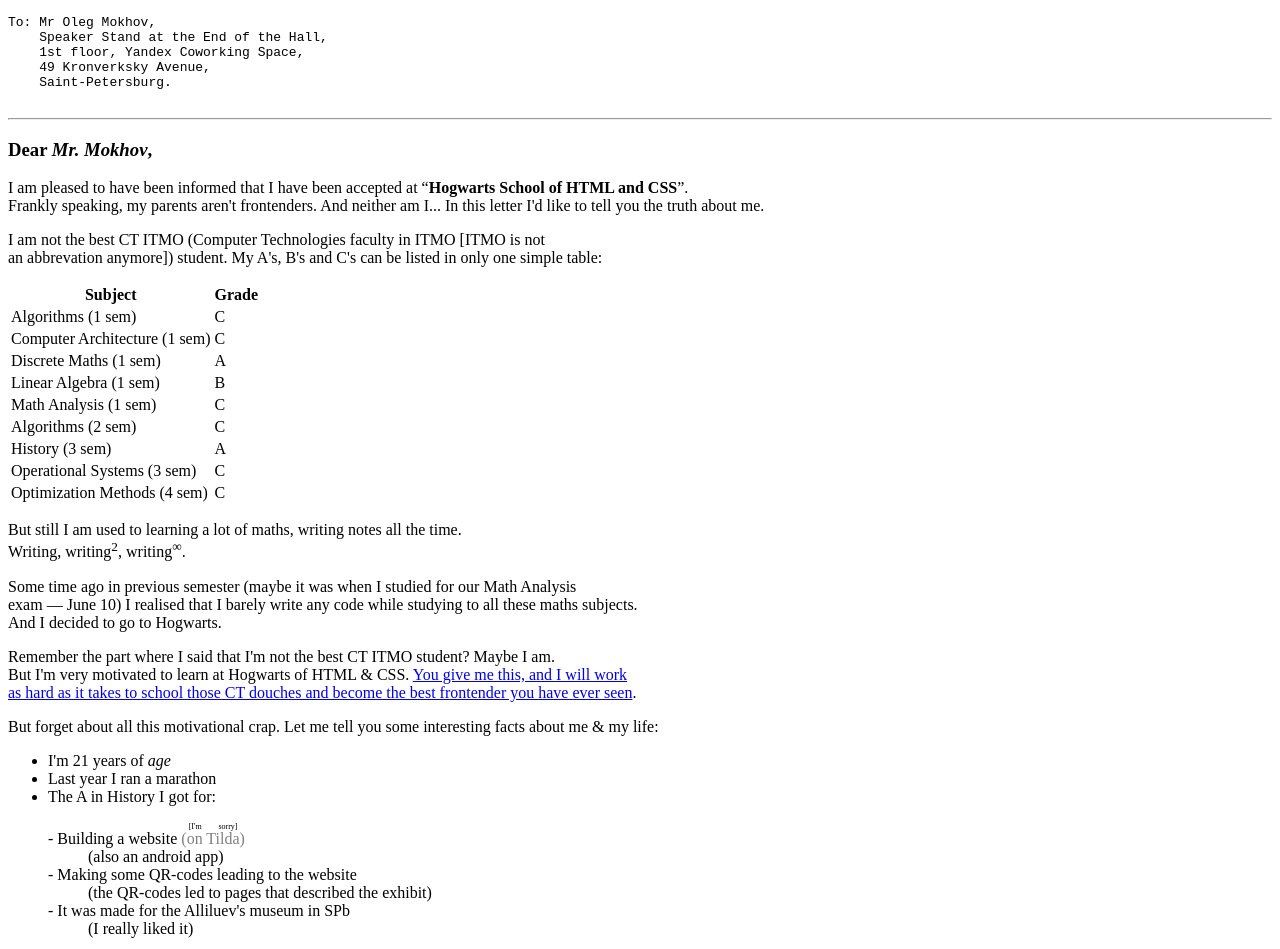
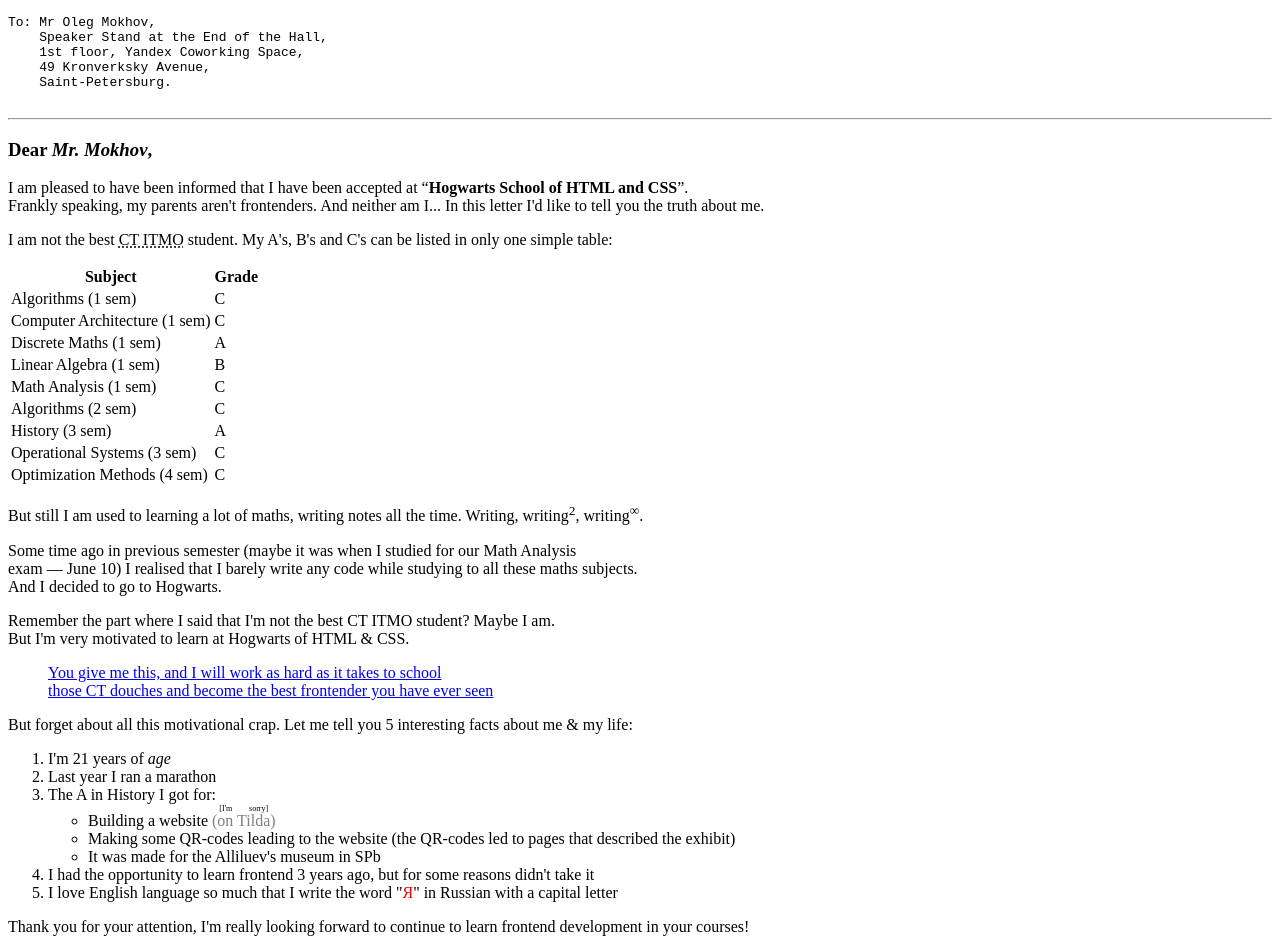
Before and after one commit to itmo-2024/task1, a plain HTML site: page index.html in a window 1280 px wide. Shown: the part 50-999 px from the top of the page. Drawn offline with Linux system fonts and the light colour scheme.

Commit message:
Update index.html
Fixed: добавил title в abbr, сделал alt-текст у подписи более понятным, исправил dd-dt и вообще весь список на ol-ul.
Добавил blackquote для цитаты.
Сделал букву "Я" красной.

```diff
--- a/index.html
+++ b/index.html
@@ -6,13 +6,10 @@
     <title>Letter to Hogwarts - Artyom Shvetsov</title>
 </head>
 <body>
-    <!-- <header>
-        <h1>Letter to Hogwarts</h1>
-    </header> -->
     <main>
         <header>
             <figure>
-                <img src="hogwarts-logo.png" alt="hogwarts-logo" width="150">
+                <img src="hogwarts-logo.png" alt="Hogwarts logo" width="150">
             </figure>
         </header>
 
@@ -35,7 +32,8 @@
                 </h3>
 
                 <p>
-                    I am pleased to have been informed that I have been accepted at <q><strong>Hogwarts School of HTML and CSS</strong></q>. <br>
+                    I am pleased to have been informed that I have been accepted at
+                    <q><strong>Hogwarts School of HTML and CSS</strong></q>.<br>
                     Frankly speaking, my parents aren't frontenders. And neither am I...
                     In this letter I'd like to tell you the truth about me.
                 </p>
@@ -43,8 +41,9 @@
 
             <section> <!-- Main part -->
                 <p>
-                    I am not the best <abbr>CT ITMO</abbr> (Computer Technologies faculty in ITMO [ITMO is not <br>
-                    an abbrevation anymore]) student. My A's, B's and C's can be listed in only one simple table:
+                    I am not the best
+                    <abbr title="Computer Technologies faculty in ITMO [ITMO is not an abbrevation anymore]">CT ITMO</abbr>
+                    student. My A's, B's and C's can be listed in only one simple table:
                 </p>
 
                 <table>
@@ -92,53 +91,58 @@
 
                 <p>
                     But still I am used to learning a lot of maths, writing notes all the time.
-                    <br>Writing, writing<sup>2</sup>, writing<sup>&#8734</sup>.
+                    Writing, writing<sup>2</sup>, writing<sup>&#8734</sup>.
                 </p>
 
                 <p>
                     Some time ago in previous semester (maybe it was when I studied for our Math Analysis <br>
-                    exam — <time datetime="2024-06-10">June 10</time>) I realised that I barely write any code while studying
-                    to all these maths subjects.<br>
+                    exam — <time datetime="2024-06-10">June 10</time>) I realised that I barely write any code
+                    while studying to all these maths subjects.<br>
                     And I decided to go to Hogwarts.
                 </p>
 
                 <p>
-                    Remember the part where I said that I'm not the best <abbr>CT ITMO</abbr> student? Maybe I am.<br>
-                    But I'm very motivated to learn at Hogwarts of HTML & CSS. <a href="https://youtu.be/LKq3Wk345Hg?si=oPHvERPKelFxcc3S&t=571">
-                    You give me this, and I will work <br> as hard as it takes to school
-                    those CT douches and become the best frontender you have ever seen</a>.
+                    Remember the part where I said that I'm not the best CT ITMO student? Maybe I am.<br>
+                    But I'm very motivated to learn at Hogwarts of HTML & CSS.
                 </p>
 
+                <blockquote>
+                    <a href="https://youtu.be/LKq3Wk345Hg?si=oPHvERPKelFxcc3S&t=571">
+                    You give me this, and I will work as hard as it takes to school <br>
+                    those CT douches and become the best frontender you have ever seen</a>
+                </blockquote>
+
                 <p>
-                    But forget about all this motivational crap. Let me tell you some interesting facts about me & my life:
-                    <ul>
+                    But forget about all this motivational crap. Let me tell you 5 interesting facts about me & my life:
+                    <ol>
                         <li>I'm 21 years of <var>age</var></li>
                         <li>Last year I ran a marathon</li>
                         <li>The A in History I got for:
-                            <dl>
-                                <dt>- Building a website <ruby><span style="color:grey">(on Tilda)</span><rt>[I'm sorry]</rt></ruby></dt>
-                                <dd>(also an android app)</dd>
+                            <ul>
+                                <li>Building a website
+                                    <ruby><span style="color:grey">(on Tilda)</span><rt>[I'm sorry]</rt></ruby></li>
 
-                                <dt>- Making some QR-codes leading to the website</dt>
-                                <dd>(the QR-codes led to pages that described the exhibit)</dd>
+                                <li>Making some QR-codes leading to the website
+                                    (the QR-codes led to pages that described the exhibit)</li>
 
-                                <dt>- It was made for the Alliluev's museum in SPb</dt>
-                                <dd>(I really liked it)</dd>
-                            </dl>
+                                <li>It was made for the Alliluev's museum in SPb</li>
+                            </ul>
                         </li>
                         <li>I had the opportunity to learn frontend 3 years ago, but for some reasons didn't take it</li>
-                        <li>I love English language so much that I write the word "Я" in Russian with a capital letter</li>
-                    </ul>
+                        <li>I love English language so much that I write the word
+                            "<span style="color:red">Я</span>" in Russian with a capital letter</li>
+                    </ol>
                 </p>
             </section>
 
             <footer> <!-- Farewell words -->
                 <p>
-                    Thank you for your attention, I'm really looking forward to continue to learn frontend development in your courses!
+                    Thank you for your attention, I'm really looking forward
+                    to continue to learn frontend development in your courses!
                 </p>
 
                 <p>Yours sincerely,</p>
-                <img src="signature.png" alt="signature" width="150">
+                <img src="signature.png" alt="Author signature" width="150">
                 <p>Artyom Shvetsov, <br>Future Student</p>
 
                 <hr>
```
